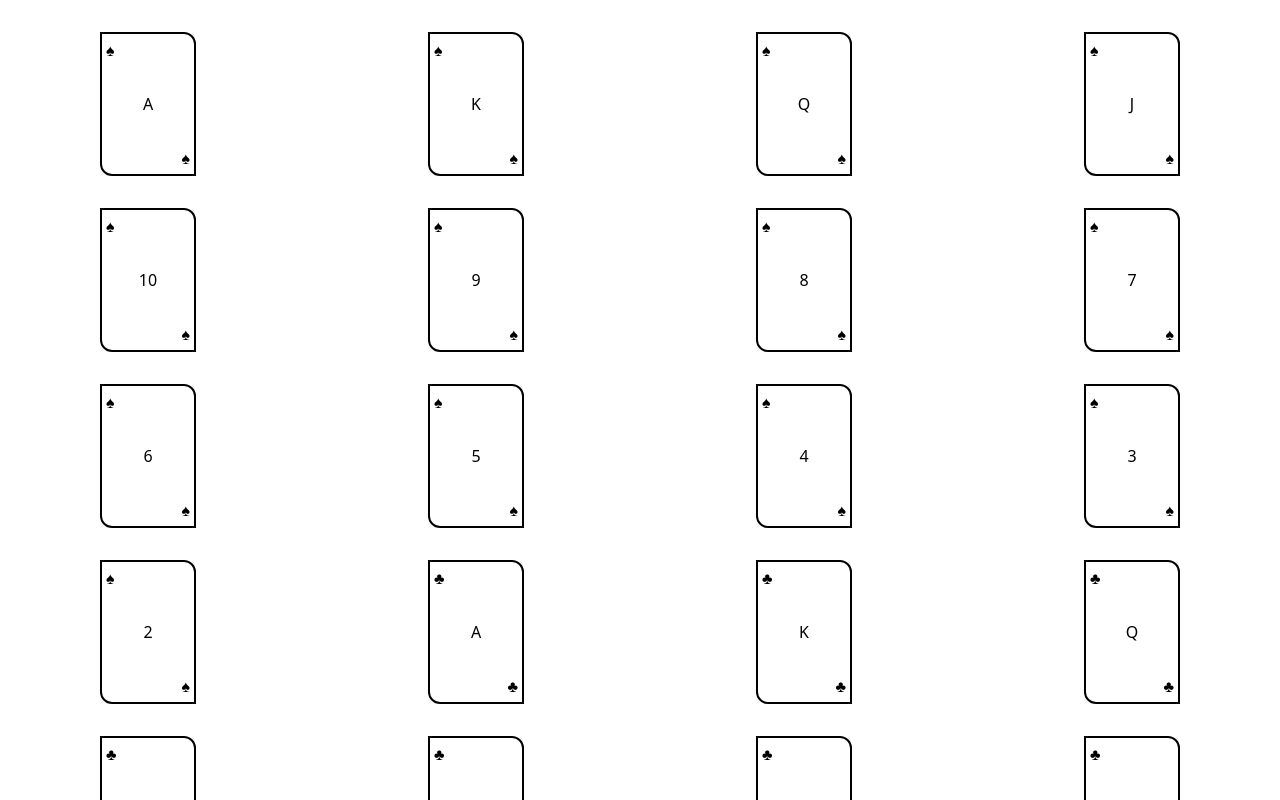
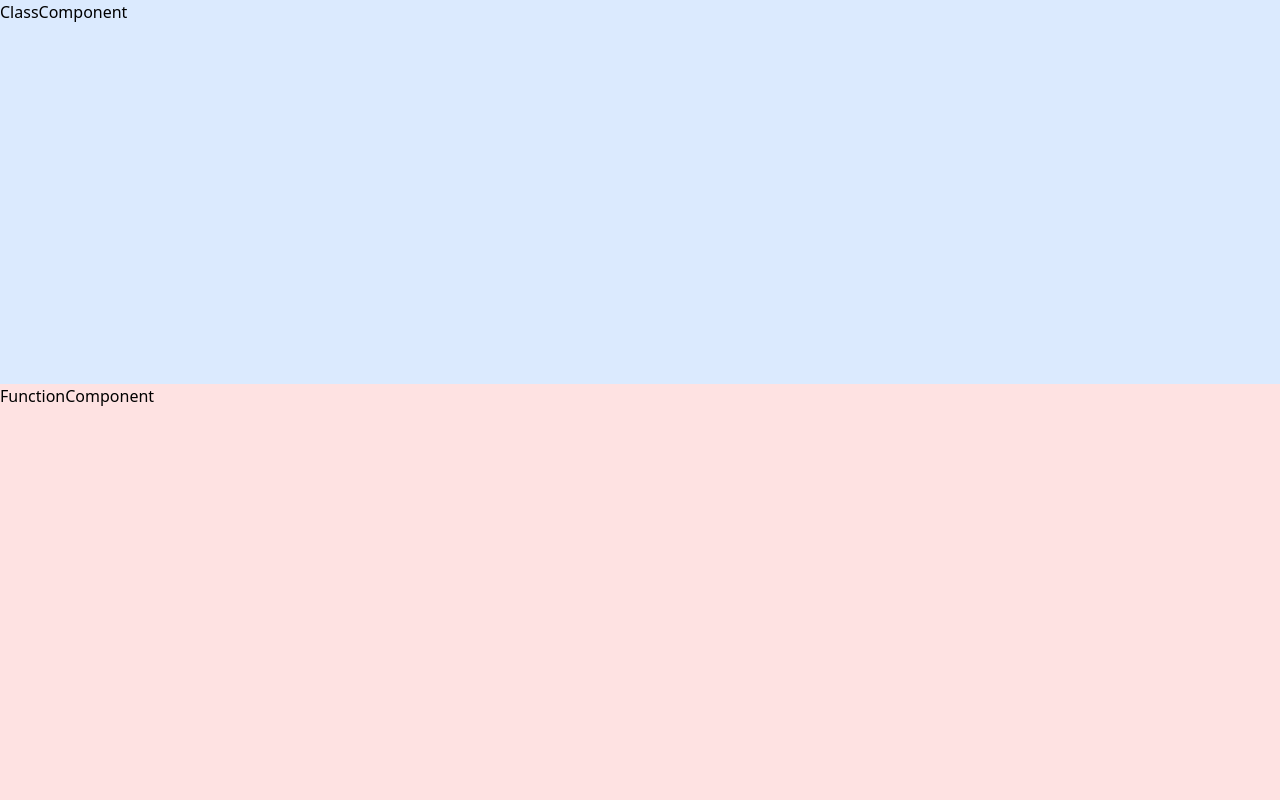
Before and after one commit to choikyunho/2023-04-04-project, a React (Create React App) app: page / in a window 1280 px wide. Shown: the top 800 px of the page. Built offline with nearby package versions, Linux system fonts and the light colour scheme.

Commit message:
components

```diff
--- a/src/App.jsx
+++ b/src/App.jsx
@@ -1,12 +1,12 @@
-import Card from "./components/Card";
-import cardData from "./cardData.json";
+import ClassComponent from "./components/ClassComponent";
+
+import FunctionComponent from "./components/FunctionComponent";
 
 function App() {
   return (
-    <div className="grid grid-cols-4 gap-8 py-8 justify-items-center">
-      {cardData.map((v, i) => {
-        return <Card key={i} symbol={v.symbol} score={v.score} />;
-      })}
+    <div className="bg-red-100 min-h-screen">
+      <ClassComponent />
+      <FunctionComponent />
     </div>
   );
 }
--- a/src/cardData.json
+++ /dev/null
@@ -1,54 +0,0 @@
-[
-    { "symbol": "♠︎", "score": "A" },
-    { "symbol": "♠︎", "score": "K" },
-    { "symbol": "♠︎", "score": "Q" },
-    { "symbol": "♠︎", "score": "J" },
-    { "symbol": "♠︎", "score": "10" },
-    { "symbol": "♠︎", "score": "9" },
-    { "symbol": "♠︎", "score": "8" },
-    { "symbol": "♠︎", "score": "7" },
-    { "symbol": "♠︎", "score": "6" },
-    { "symbol": "♠︎", "score": "5" },
-    { "symbol": "♠︎", "score": "4" },
-    { "symbol": "♠︎", "score": "3" },
-    { "symbol": "♠︎", "score": "2" },
-    { "symbol": "♣︎", "score": "A" },
-    { "symbol": "♣︎", "score": "K" },
-    { "symbol": "♣︎", "score": "Q" },
-    { "symbol": "♣︎", "score": "J" },
-    { "symbol": "♣︎", "score": "10" },
-    { "symbol": "♣︎", "score": "9" },
-    { "symbol": "♣︎", "score": "8" },
-    { "symbol": "♣︎", "score": "7" },
-    { "symbol": "♣︎", "score": "6" },
-    { "symbol": "♣︎", "score": "5" },
-    { "symbol": "♣︎", "score": "4" },
-    { "symbol": "♣︎", "score": "3" },
-    { "symbol": "♣︎", "score": "2" },
-    { "symbol": "♥︎", "score": "A" },
-    { "symbol": "♥︎", "score": "K" },
-    { "symbol": "♥︎", "score": "Q" },
-    { "symbol": "♥︎", "score": "J" },
-    { "symbol": "♥︎", "score": "10" },
-    { "symbol": "♥︎", "score": "9" },
-    { "symbol": "♥︎", "score": "8" },
-    { "symbol": "♥︎", "score": "7" },
-    { "symbol": "♥︎", "score": "6" },
-    { "symbol": "♥︎", "score": "5" },
-    { "symbol": "♥︎", "score": "4" },
-    { "symbol": "♥︎", "score": "3" },
-    { "symbol": "♥︎", "score": "2" },
-    { "symbol": "♦︎", "score": "A" },
-    { "symbol": "♦︎", "score": "K" },
-    { "symbol": "♦︎", "score": "Q" },
-    { "symbol": "♦︎", "score": "J" },
-    { "symbol": "♦︎", "score": "10" },
-    { "symbol": "♦︎", "score": "9" },
-    { "symbol": "♦︎", "score": "8" },
-    { "symbol": "♦︎", "score": "7" },
-    { "symbol": "♦︎", "score": "6" },
-    { "symbol": "♦︎", "score": "5" },
-    { "symbol": "♦︎", "score": "4" },
-    { "symbol": "♦︎", "score": "3" },
-    { "symbol": "♦︎", "score": "2" }
-  ]
--- a/src/components/Card.jsx
+++ /dev/null
@@ -1,15 +0,0 @@
-function Card({ symbol, score }) {
-    return (
-      <div
-        className={`relative w-24 h-36 flex justify-center items-center border-2 rounded-bl-xl rounded-tr-xl ${
-          symbol === "♠︎" || symbol === "♣︎" ? "border-black" : "border-red-500 text-red-500"
-        }`}
-      >
-        <div className="absolute top-0 left-0 m-1">{symbol}</div>
-        <div>{score}</div>
-        <div className="absolute bottom-0 right-0 m-1">{symbol}</div>
-      </div>
-    );
-  }
-
-  export default Card;
--- /dev/null
+++ b/src/components/ClassComponent.jsx
@@ -0,0 +1,9 @@
+import { Component } from "react";
+
+class ClassComponent extends Component {
+  render() {
+    return <div className="bg-blue-100 h-96">ClassComponent</div>;
+  }
+}
+
+export default ClassComponent;
--- /dev/null
+++ b/src/components/FunctionComponent.jsx
@@ -0,0 +1,5 @@
+const FunctionComponent = () => {
+    return <div className="bg-yellow h-96">FunctionComponent</div>;
+  };
+
+  export default FunctionComponent;
```
